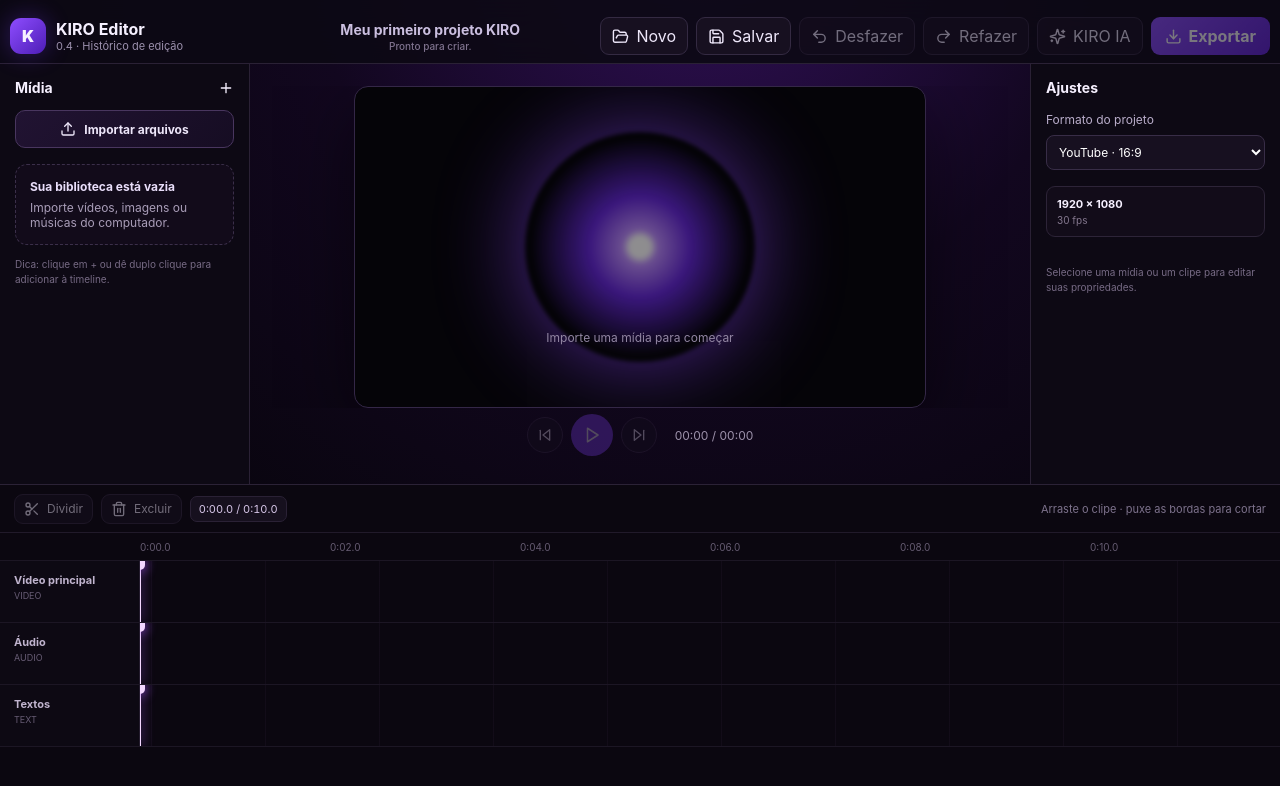
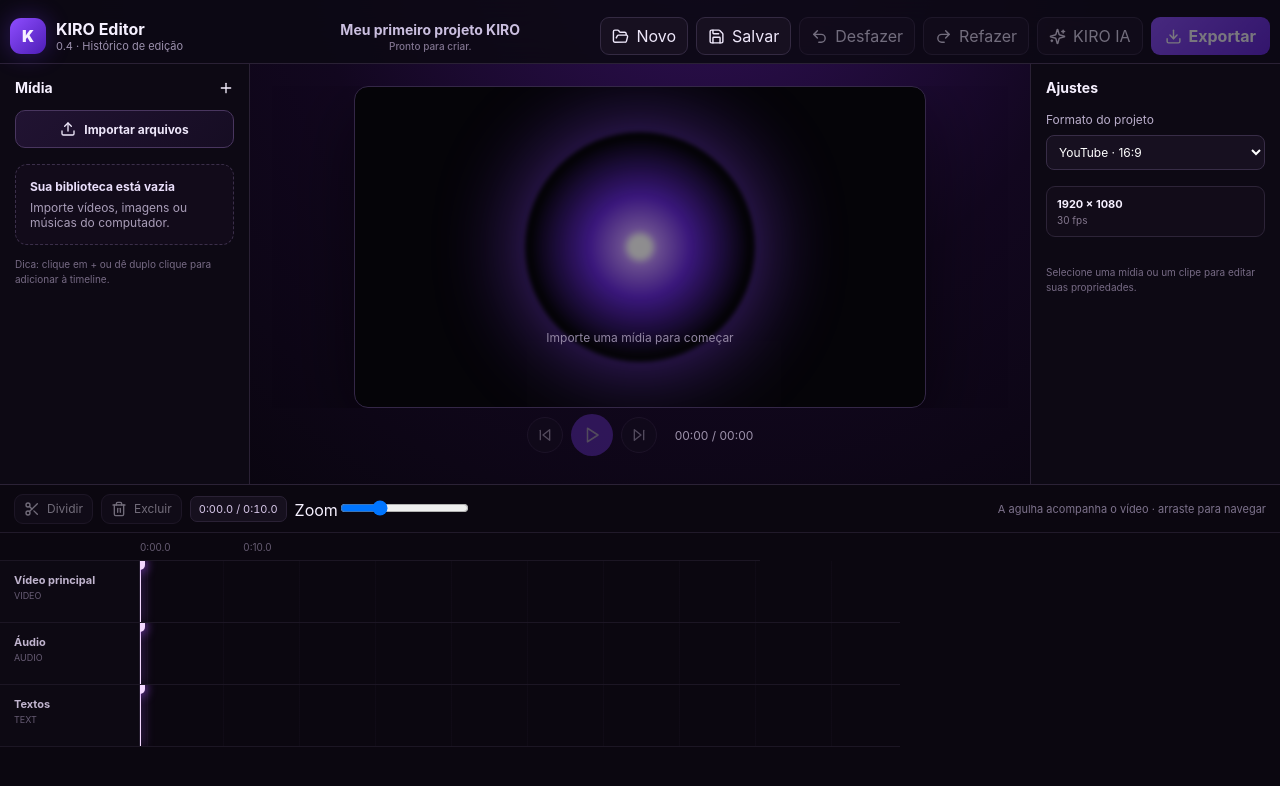
Before and after one commit to kiroaventureiro/kiro-editor, a React (Vite) app: page / in a window 1280 px wide. Shown: the top 786 px of the page. Built offline with nearby package versions, Linux system fonts and the light colour scheme.

Commit message:
fix: make playhead movement visible with timeline zoom and follow

```diff
--- a/src/components/Timeline.tsx
+++ b/src/components/Timeline.tsx
@@ -1,5 +1,5 @@
 import { Scissors, Trash2 } from 'lucide-react';
-import { useRef } from 'react';
+import { useEffect, useRef, useState } from 'react';
 import type { Clip, Track } from '../editor/types';
 
 interface Props {
@@ -29,14 +29,34 @@ type DragState = {
 
 export default function Timeline({ tracks, selectedClipId, playhead, onSeek, onSplit, onSelectClip, onMoveClip, onTrimClip, onEditStart, onEditEnd, onDelete }: Props) {
   const total = Math.max(10, ...tracks.flatMap(t => t.clips.map(c => c.start + c.duration)));
-  const ticks = Array.from({ length: 6 }, (_, i) => (total / 5) * i);
-  const playheadPercent = Math.min(100, Math.max(0, (playhead / total) * 100));
+  const [pixelsPerSecond, setPixelsPerSecond] = useState(10);
+  const scrollRef = useRef<HTMLDivElement>(null);
   const dragRef = useRef<DragState | null>(null);
+  const labelWidth = 140;
+  const laneWidth = Math.max(760, total * pixelsPerSecond);
+  const timelineWidth = labelWidth + laneWidth;
+  const playheadLeft = Math.max(0, Math.min(laneWidth, playhead * pixelsPerSecond));
+  const tickStep = chooseTickStep(pixelsPerSecond);
+  const ticks = Array.from({ length: Math.floor(total / tickStep) + 1 }, (_, i) => i * tickStep);
+
+  useEffect(() => {
+    const scroller = scrollRef.current;
+    if (!scroller) return;
+    const x = labelWidth + playheadLeft;
+    const leftGuard = scroller.scrollLeft + 120;
+    const rightGuard = scroller.scrollLeft + scroller.clientWidth - 120;
+
+    if (x > rightGuard) {
+      scroller.scrollLeft = Math.max(0, x - scroller.clientWidth * 0.65);
+    } else if (x < leftGuard && scroller.scrollLeft > 0) {
+      scroller.scrollLeft = Math.max(0, x - scroller.clientWidth * 0.25);
+    }
+  }, [playheadLeft, labelWidth]);
 
   const seekFromPointer = (event: React.PointerEvent<HTMLDivElement>) => {
     const rect = event.currentTarget.getBoundingClientRect();
-    const ratio = Math.min(1, Math.max(0, (event.clientX - rect.left) / rect.width));
-    onSeek(ratio * total);
+    const localX = Math.max(0, event.clientX - rect.left);
+    onSeek(Math.min(total, localX / pixelsPerSecond));
   };
 
   const beginDrag = (event: React.PointerEvent<HTMLElement>, clip: Clip, mode: DragState['mode']) => {
@@ -65,7 +85,7 @@ export default function Timeline({ tracks, selectedClipId, playhead, onSeek, onS
     if (!drag || drag.pointerId !== event.pointerId) return;
     event.preventDefault();
     event.stopPropagation();
-    const deltaSeconds = ((event.clientX - drag.originX) / Math.max(1, drag.laneWidth)) * drag.total;
+    const deltaSeconds = (event.clientX - drag.originX) / pixelsPerSecond;
 
     if (drag.mode === 'move') {
       onMoveClip(drag.clipId, Math.max(0, drag.originStart + deltaSeconds));
@@ -95,25 +115,46 @@ export default function Timeline({ tracks, selectedClipId, playhead, onSeek, onS
         <button onClick={onSplit} disabled={!selectedClipId}><Scissors size={16}/> Dividir</button>
         <button onClick={onDelete} disabled={!selectedClipId}><Trash2 size={16}/> Excluir</button>
         <span className="timeline-time">{formatTime(playhead)} / {formatTime(total)}</span>
-        <span className="timeline-hint">Arraste o clipe · puxe as bordas para cortar</span>
+        <label className="timeline-zoom">
+          Zoom
+          <input
+            aria-label="Zoom da timeline"
+            type="range"
+            min="2"
+            max="30"
+            step="1"
+            value={pixelsPerSecond}
+            onChange={(event) => setPixelsPerSecond(Number(event.target.value))}
+          />
+        </label>
+        <span className="timeline-hint">A agulha acompanha o vídeo · arraste para navegar</span>
       </div>
 
-      <div className="timeline-scroll">
-        <div className="ruler" onPointerDown={seekFromPointer}>
-          {ticks.map((t, index) => <span key={index}>{formatTime(t)}</span>)}
+      <div className="timeline-scroll" ref={scrollRef}>
+        <div className="timeline-content" style={{ width: `${timelineWidth}px` }}>
+          <div className="ruler-row">
+            <div className="ruler-label" />
+            <div className="ruler" onPointerDown={seekFromPointer} style={{ width: `${laneWidth}px` }}>
+              {ticks.map((t) => (
+                <span className="ruler-tick" key={t} style={{ left: `${t * pixelsPerSecond}px` }}>
+                  {formatTime(t)}
+                </span>
+              ))}
+              <div className="ruler-playhead" style={{ left: `${playheadLeft}px` }} aria-hidden="true" />
+            </div>
           </div>
 
           <div className="tracks">
             {tracks.map(track => (
-            <div className="track-row" key={track.id}>
+              <div className="track-row" key={track.id} style={{ gridTemplateColumns: `${labelWidth}px ${laneWidth}px` }}>
                 <div className="track-name"><strong>{track.name}</strong><small>{track.type}</small></div>
-              <div className="track-lane" onPointerDown={seekFromPointer}>
-                <div className="playhead" style={{ left: `${playheadPercent}%` }} aria-hidden="true"><span /></div>
+                <div className="track-lane" onPointerDown={seekFromPointer} style={{ width: `${laneWidth}px` }}>
+                  <div className="playhead" style={{ left: `${playheadLeft}px` }} aria-hidden="true"><span /></div>
                   {track.clips.map(clip => (
                     <div
                       className={`clip clip-${track.type} ${selectedClipId === clip.id ? 'selected' : ''}`}
                       key={clip.id}
-                    style={{ left: `${(clip.start / total) * 100}%`, width: `${Math.max((clip.duration / total) * 100, 4)}%` }}
+                      style={{ left: `${clip.start * pixelsPerSecond}px`, width: `${Math.max(clip.duration * pixelsPerSecond, 24)}px` }}
                       onPointerDown={(event) => beginDrag(event, clip, 'move')}
                       onPointerMove={updateDrag}
                       onPointerUp={endDrag}
@@ -145,8 +186,16 @@ export default function Timeline({ tracks, selectedClipId, playhead, onSeek, onS
             ))}
           </div>
         </div>
+      </div>
     </section>
   );
+}
+
+function chooseTickStep(pixelsPerSecond: number) {
+  if (pixelsPerSecond >= 20) return 5;
+  if (pixelsPerSecond >= 10) return 10;
+  if (pixelsPerSecond >= 5) return 30;
+  return 60;
 }
 
 function formatTime(seconds: number) {
```
Lines whose indentation alone changed are shown as unchanged.
